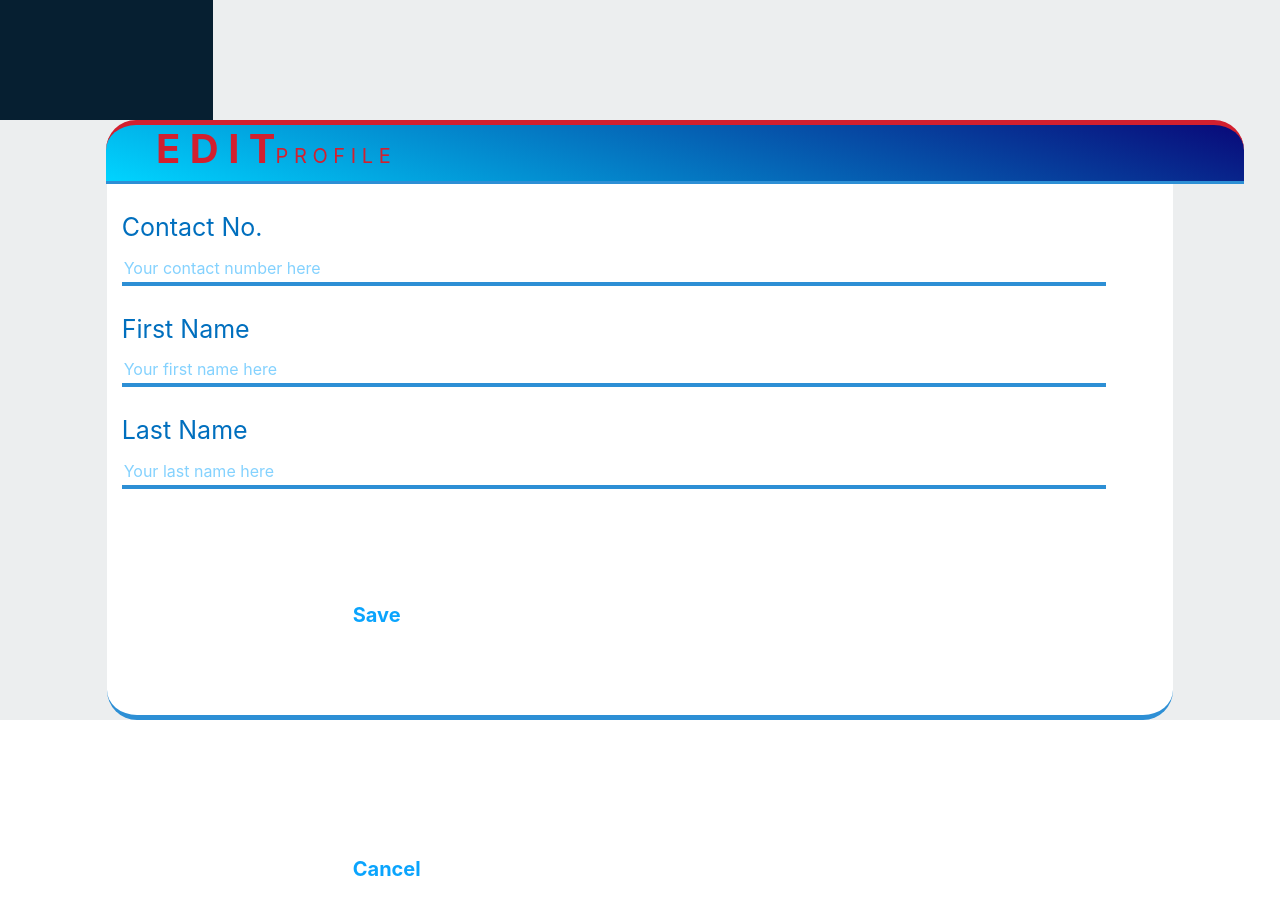
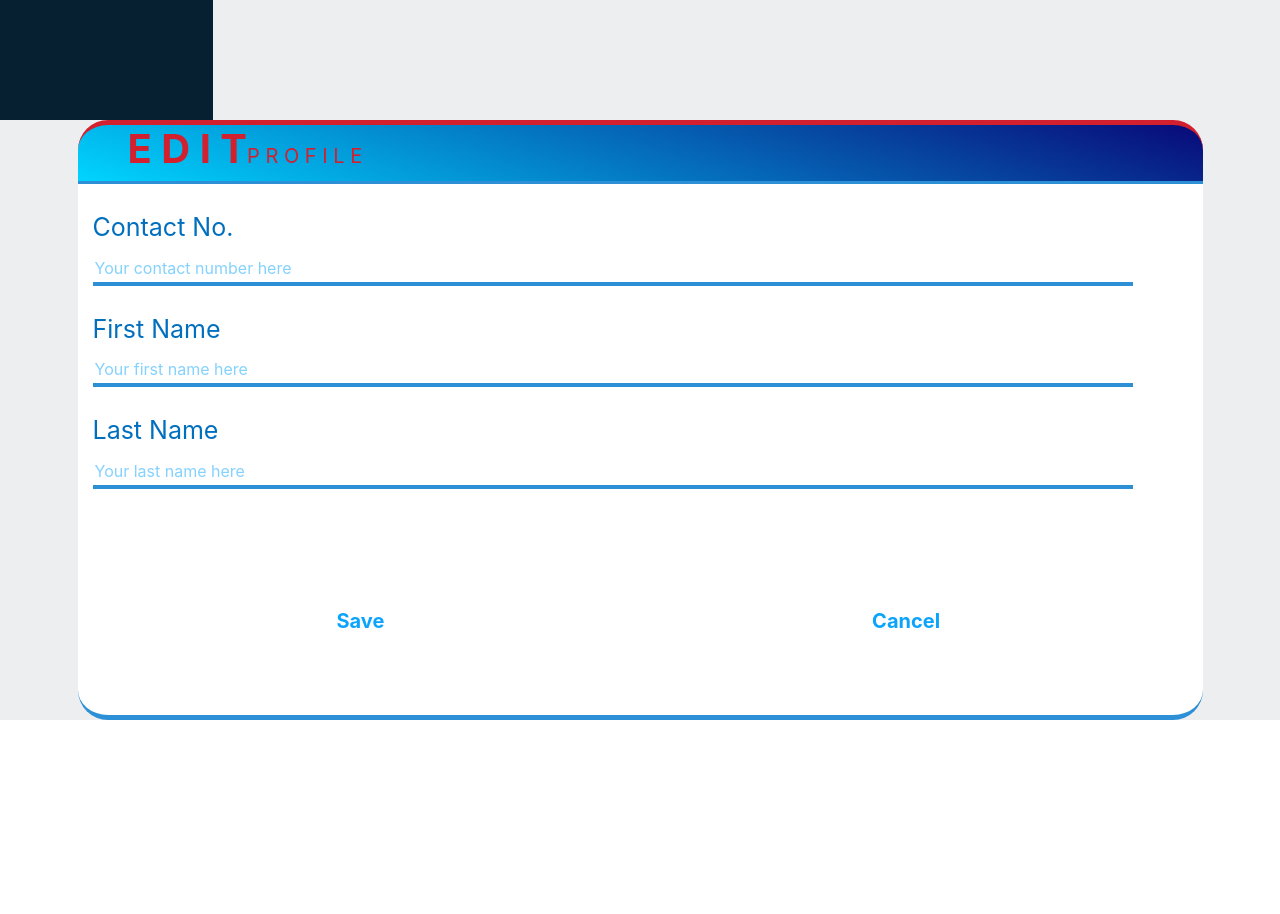
Before and after one commit to AhmedFarhan252/EMRS, a React (Create React App) app in the folder frontend/: page /edit-profile in a window 1280 px wide. Shown: the part 680-1594 px from the top of the page. After the commit the page ends 1434 px from the top, so only its background shows below. Built offline with nearby package versions, Linux system fonts and the light colour scheme; no server answers.

Commit message:
fixed positioning + width of buttons

```diff
--- a/frontend/src/components/edit-profile.jsx
+++ b/frontend/src/components/edit-profile.jsx
@@ -28,9 +28,9 @@ class Edit extends Component {
 			backgroundImage:
 				"linear-gradient(198deg, rgba(9,9,121,1) 0%, rgba(0,212,255,1) 100%)",
 			color: "#d2202f",
-			width: "142.3vh",
+			width: "90%",
 			height: "8vh",
-			marginLeft: 91,
+			margin: "auto",
 			borderTop: "5px solid #d2202f",
 			borderBottom: "3px solid #2d8fd5",
 			borderTopLeftRadius: "30px",
@@ -39,6 +39,8 @@ class Edit extends Component {
 		const FormStyle = {
 			backgroundColor: "white",
 			height: "67vh",
+			width: "90%",
+			margin: "auto",
 			borderBottom: "5px solid #2d8fd5",
 			borderBottomLeftRadius: "30px",
 			borderBottomRightRadius: "30px",
@@ -67,8 +69,7 @@ class Edit extends Component {
 						E D I T<span style={SubStyle}>P R O F I L E</span>
 					</h1>
 				</header>
-				<div className="row justify-content-center">
-					<div className="col-10" style={FormStyle}>
+				<div className="col-11" style={FormStyle}>
 					<form>
 						<label htmlFor="contact" style={LabelStyle}>
 							Contact No.
@@ -119,7 +120,6 @@ class Edit extends Component {
 					</form>
 				</div>
 			</div>
-			</div>
 		)
 	}
 }
```
Lines whose indentation alone changed are shown as unchanged.
